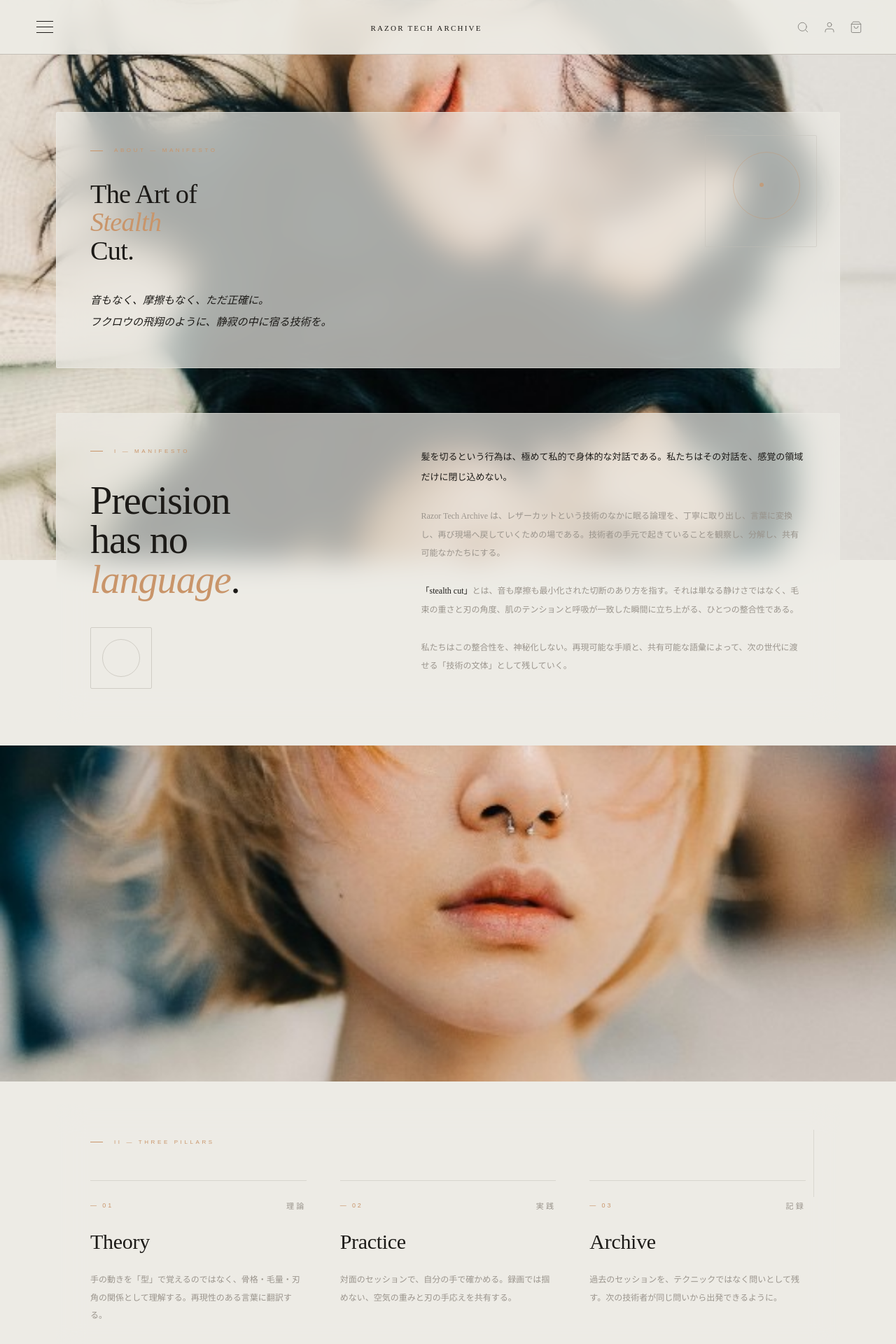
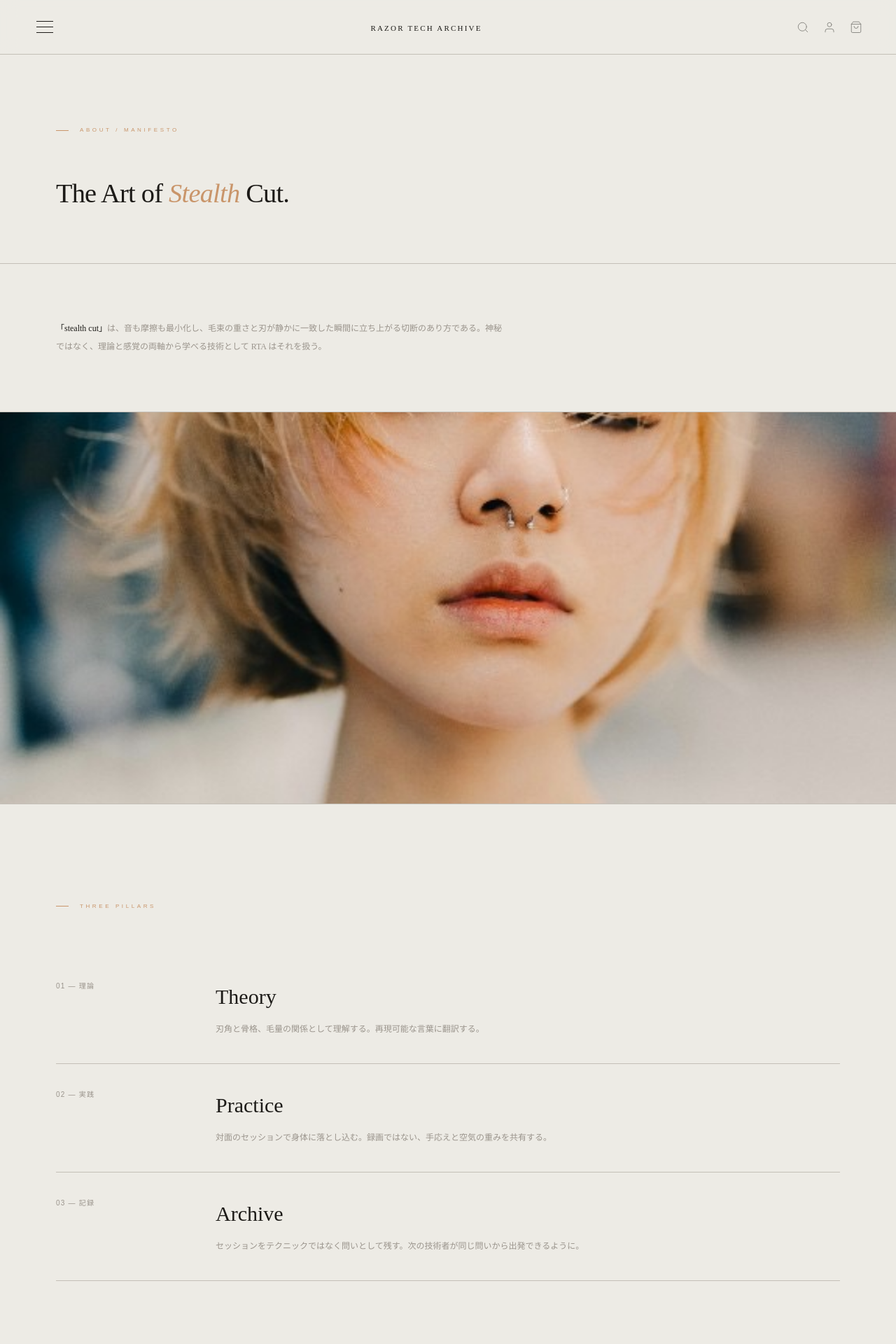
Before and after one commit to razortecharchive/rta-website, a Next.js app: page /about in a window 1280 px wide. Shown: the top 1920 px of the page at 70% size. Built offline with nearby package versions, Linux system fonts and the light colour scheme.

Commit message:
about page redesign v2

```diff
--- a/app/about/page.js
+++ b/app/about/page.js
@@ -1,216 +1,130 @@
 import Nav from '../components/Nav';
 
-const glassCard = {
-  background: 'rgba(237,235,229,0.7)',
-  backdropFilter: 'blur(20px)',
-  WebkitBackdropFilter: 'blur(20px)',
-  border: '1px solid rgba(237,235,229,0.5)',
-  borderRadius: 2,
-  padding: 48,
-};
+const pillars = [
+  {
+    num: '01',
+    en: 'Theory',
+    jp: '理論',
+    body: '刃角と骨格、毛量の関係として理解する。再現可能な言葉に翻訳する。',
+  },
+  {
+    num: '02',
+    en: 'Practice',
+    jp: '実践',
+    body: '対面のセッションで身体に落とし込む。録画ではない、手応えと空気の重みを共有する。',
+  },
+  {
+    num: '03',
+    en: 'Archive',
+    jp: '記録',
+    body: 'セッションをテクニックではなく問いとして残す。次の技術者が同じ問いから出発できるように。',
+  },
+];
 
 export default function AboutPage() {
   return (
-    <main style={{position:'relative', minHeight:'100vh', fontFamily:'DM Sans, sans-serif', fontWeight:200, color:'#1C1A17', background:'transparent'}}>
-      {/* Fixed parallax background — backgroundAttachment works on background-image */}
-      <div
-        className="about-parallax-bg"
-        aria-hidden="true"
-        style={{
-          position:'fixed',
-          inset:0,
-          zIndex:0,
-          backgroundImage:'url(/about-1.jpg)',
-          backgroundSize:'cover',
-          backgroundPosition:'center',
-          backgroundRepeat:'no-repeat',
-          backgroundAttachment:'fixed',
-        }}
-      />
-
+    <main style={{background:'#EDEBE5', minHeight:'100vh', fontFamily:'DM Sans, sans-serif', fontWeight:200, color:'#1C1A17'}}>
       <Nav />
 
-      <div className="about-content" style={{position:'relative', zIndex:1}}>
-        {/* HERO */}
-        <section className="about-section-outer about-hero-wrap" style={{padding:'160px 80px 32px'}}>
-          <div className="about-glass" style={{...glassCard, position:'relative', overflow:'hidden'}}>
-            <div aria-hidden="true" style={{position:'absolute', top:32, right:32, width:160, height:160, border:'1px solid rgba(196,191,183,0.45)', borderRadius:2, pointerEvents:'none'}}></div>
-            <div aria-hidden="true" style={{position:'absolute', top:56, right:56, width:96, height:96, borderRadius:'50%', border:'1px solid rgba(201,149,106,0.4)', pointerEvents:'none'}}></div>
-            <div aria-hidden="true" style={{position:'absolute', top:100, right:108, width:6, height:6, borderRadius:'50%', background:'#C9956A', opacity:0.7, pointerEvents:'none'}}></div>
-
-            <div style={{fontSize:8, letterSpacing:'0.45em', textTransform:'uppercase', color:'#C9956A', marginBottom:36, display:'flex', alignItems:'center', gap:16}}>
+      {/* 1. HEADER */}
+      <section className="section-pad about-page-top" style={{padding:'180px 80px 80px', borderBottom:'1px solid #C4BFB7'}}>
+        <div style={{fontSize:8, letterSpacing:'0.45em', textTransform:'uppercase', color:'#C9956A', marginBottom:64, display:'flex', alignItems:'center', gap:16}}>
           <span style={{width:18, height:1, background:'#C9956A', display:'inline-block'}}></span>
-              About — Manifesto
+          About / Manifesto
         </div>
-            <h1 className="page-heading" style={{fontFamily:'Cormorant Garamond, serif', fontSize:'clamp(28px, 3vw, 42px)', fontWeight:200, lineHeight:1.05, letterSpacing:'-0.02em', marginBottom:36, position:'relative', zIndex:1}}>
-              The Art of<br/><em style={{fontStyle:'italic', color:'#C9956A'}}>Stealth</em><br/>Cut.
+        <h1 className="about-page-title" style={{fontFamily:'Cormorant Garamond, serif', fontSize:'clamp(28px, 3vw, 42px)', fontWeight:200, lineHeight:1.05, letterSpacing:'-0.02em', marginBottom:0}}>
+          The Art of <em style={{fontStyle:'italic', color:'#C9956A'}}>Stealth</em> Cut.
         </h1>
-            <p className="about-lede" style={{fontFamily:"'Hiragino Mincho Pro', 'ヒラギノ明朝 Pro', serif", fontSize:15, fontStyle:'italic', color:'#1C1A17', lineHeight:2.1, maxWidth:620, position:'relative', zIndex:1}}>
-              音もなく、摩擦もなく、ただ正確に。<br/>フクロウの飛翔のように、静寂の中に宿る技術を。
-            </p>
-          </div>
       </section>
 
-        {/* MANIFESTO */}
-        <section className="about-section-outer" style={{padding:'32px 80px'}}>
-          <div className="about-glass" style={glassCard}>
-            <div className="about-two-col" style={{display:'grid', gridTemplateColumns:'1fr 1.4fr', gap:80, alignItems:'start'}}>
-              <div>
-                <div style={{fontSize:8, letterSpacing:'0.45em', textTransform:'uppercase', color:'#C9956A', marginBottom:36, display:'flex', alignItems:'center', gap:16}}>
-                  <span style={{width:18, height:1, background:'#C9956A', display:'inline-block'}}></span>
-                  I — Manifesto
-                </div>
-                <h2 className="about-section-title" style={{fontFamily:'Cormorant Garamond, serif', fontSize:'clamp(36px,4.4vw,64px)', fontWeight:200, lineHeight:1, letterSpacing:'-0.02em', marginBottom:40}}>
-                  Precision<br/>has no<br/><em style={{fontStyle:'italic', color:'#C9956A'}}>language</em>.
-                </h2>
-                <div style={{width:88, height:88, border:'1px solid rgba(196,191,183,0.7)', borderRadius:2, display:'flex', alignItems:'center', justifyContent:'center'}}>
-                  <div style={{width:54, height:54, borderRadius:'50%', border:'1px solid rgba(196,191,183,0.7)'}}></div>
-                </div>
-              </div>
-
-              <div>
-                <p style={{fontFamily:"'Hiragino Mincho Pro', 'ヒラギノ明朝 Pro', serif", fontSize:13, lineHeight:2.2, color:'#1C1A17', marginBottom:28}}>
-                  髪を切るという行為は、極めて私的で身体的な対話である。私たちはその対話を、感覚の領域だけに閉じ込めない。
+      {/* 2. CONCEPT TEXT */}
+      <section className="section-pad" style={{padding:'80px 80px', borderBottom:'1px solid #C4BFB7'}}>
+        <p style={{fontFamily:"'Hiragino Mincho Pro', 'ヒラギノ明朝 Pro', serif", fontSize:12, lineHeight:2.1, color:'#9A948C', maxWidth:640}}>
+          <strong style={{color:'#1C1A17', fontWeight:300}}>「stealth cut」</strong>は、音も摩擦も最小化し、毛束の重さと刃が静かに一致した瞬間に立ち上がる切断のあり方である。神秘ではなく、理論と感覚の両軸から学べる技術として RTA はそれを扱う。
         </p>
-                <p style={{fontFamily:"'Hiragino Mincho Pro', 'ヒラギノ明朝 Pro', serif", fontSize:12, lineHeight:2.2, color:'#9A948C', marginBottom:28}}>
-                  Razor Tech Archive は、レザーカットという技術のなかに眠る論理を、丁寧に取り出し、言葉に変換し、再び現場へ戻していくための場である。技術者の手元で起きていることを観察し、分解し、共有可能なかたちにする。
-                </p>
-                <p style={{fontFamily:"'Hiragino Mincho Pro', 'ヒラギノ明朝 Pro', serif", fontSize:12, lineHeight:2.2, color:'#9A948C', marginBottom:28}}>
-                  <strong style={{color:'#1C1A17', fontWeight:300}}>「stealth cut」</strong>とは、音も摩擦も最小化された切断のあり方を指す。それは単なる静けさではなく、毛束の重さと刃の角度、肌のテンションと呼吸が一致した瞬間に立ち上がる、ひとつの整合性である。
-                </p>
-                <p style={{fontFamily:"'Hiragino Mincho Pro', 'ヒラギノ明朝 Pro', serif", fontSize:12, lineHeight:2.2, color:'#9A948C'}}>
-                  私たちはこの整合性を、神秘化しない。再現可能な手順と、共有可能な語彙によって、次の世代に渡せる「技術の文体」として残していく。
-                </p>
-              </div>
-            </div>
-          </div>
       </section>
 
-        {/* INTERSTITIAL */}
-        <div className="about-interstitial" style={{width:'100%', height:'60vh', overflow:'hidden'}}>
+      {/* 3. IMAGE about-2 */}
+      <div className="about-photo-2" style={{width:'100%', height:'70vh', overflow:'hidden', borderBottom:'1px solid #C4BFB7'}}>
         <img
           src="/about-2.jpg"
-            alt=""
+          alt="Razor Tech Archive — セッション風景"
           style={{width:'100%', height:'100%', objectFit:'cover', objectPosition:'center', display:'block'}}
         />
       </div>
 
-        {/* PILLARS */}
-        <section className="about-section-outer" style={{padding:'32px 80px'}}>
-          <div className="about-glass pillars-glass" style={{...glassCard, position:'relative'}}>
-            <div aria-hidden="true" style={{position:'absolute', top:36, right:36, width:1, height:96, background:'rgba(196,191,183,0.45)'}}></div>
-
-            <div style={{fontSize:8, letterSpacing:'0.45em', textTransform:'uppercase', color:'#C9956A', marginBottom:48, display:'flex', alignItems:'center', gap:16}}>
+      {/* 4. PILLARS LIST */}
+      <section className="section-pad" style={{padding:'140px 80px', borderBottom:'1px solid #C4BFB7'}}>
+        <div style={{fontSize:8, letterSpacing:'0.45em', textTransform:'uppercase', color:'#C9956A', marginBottom:64, display:'flex', alignItems:'center', gap:16}}>
           <span style={{width:18, height:1, background:'#C9956A', display:'inline-block'}}></span>
-              II — Three Pillars
+          Three Pillars
         </div>
-
-            <div className="pillars-grid" style={{display:'grid', gridTemplateColumns:'repeat(3, 1fr)', gap:48}}>
-              {[
-                {
-                  num:'01',
-                  title:'Theory',
-                  jp:'理論',
-                  body:'手の動きを「型」で覚えるのではなく、骨格・毛量・刃角の関係として理解する。再現性のある言葉に翻訳する。',
-                },
-                {
-                  num:'02',
-                  title:'Practice',
-                  jp:'実践',
-                  body:'対面のセッションで、自分の手で確かめる。録画では掴めない、空気の重みと刃の手応えを共有する。',
-                },
-                {
-                  num:'03',
-                  title:'Archive',
-                  jp:'記録',
-                  body:'過去のセッションを、テクニックではなく問いとして残す。次の技術者が同じ問いから出発できるように。',
-                },
-              ].map((p) => (
-                <article key={p.num} style={{borderTop:'1px solid rgba(196,191,183,0.5)', paddingTop:28, display:'flex', flexDirection:'column', gap:20}}>
-                  <div style={{display:'flex', alignItems:'center', justifyContent:'space-between'}}>
-                    <span style={{fontSize:9, color:'#C9956A', letterSpacing:'0.32em'}}>— {p.num}</span>
-                    <span style={{fontFamily:"'Hiragino Mincho Pro', 'ヒラギノ明朝 Pro', serif", fontSize:11, color:'#9A948C', letterSpacing:'0.3em'}}>{p.jp}</span>
-                  </div>
-                  <h3 style={{fontFamily:'Cormorant Garamond, serif', fontSize:30, fontWeight:300, letterSpacing:'-0.01em'}}>{p.title}</h3>
-                  <p style={{fontFamily:"'Hiragino Mincho Pro', 'ヒラギノ明朝 Pro', serif", fontSize:12, lineHeight:2.1, color:'#9A948C'}}>{p.body}</p>
-                </article>
-              ))}
+        {pillars.map((p) => (
+          <div
+            key={p.num}
+            className="about-pillar-row"
+            style={{display:'grid', gridTemplateColumns:'180px 1fr', alignItems:'start', gap:48, padding:'36px 0', borderBottom:'1px solid #C4BFB7'}}
+          >
+            <span style={{fontSize:10, color:'#9A948C', letterSpacing:'0.12em'}}>{p.num} — {p.jp}</span>
+            <div>
+              <span className="about-pillar-title" style={{fontFamily:"'Hiragino Mincho Pro', 'ヒラギノ明朝 Pro', serif", fontSize:'clamp(18px,2.4vw,30px)', fontWeight:300, color:'#1C1A17', display:'block', marginBottom:12}}>{p.en}</span>
+              <p style={{fontFamily:"'Hiragino Mincho Pro', 'ヒラギノ明朝 Pro', serif", fontSize:12, lineHeight:2.1, color:'#9A948C', maxWidth:560}}>{p.body}</p>
             </div>
           </div>
+        ))}
       </section>
 
-        {/* INTERSTITIAL */}
-        <div className="about-interstitial" style={{width:'100%', height:'60vh', overflow:'hidden'}}>
+      {/* 5. IMAGE about-1 */}
+      <div className="about-photo-1" style={{width:'100%', height:'60vh', overflow:'hidden', borderBottom:'1px solid #C4BFB7'}}>
         <img
-            src="/about-3.jpg"
-            alt=""
+          src="/about-1.jpg"
+          alt="Razor Tech Archive — コンセプトビジュアル"
           style={{width:'100%', height:'100%', objectFit:'cover', objectPosition:'center', display:'block'}}
         />
       </div>
 
-        {/* CLOSING */}
-        <section className="about-section-outer" style={{padding:'32px 80px 160px'}}>
-          <div className="about-glass" style={{...glassCard, textAlign:'center', position:'relative'}}>
-            <div aria-hidden="true" style={{position:'absolute', top:40, left:'50%', transform:'translateX(-50%)', width:1, height:48, background:'rgba(201,149,106,0.65)'}}></div>
-            <p className="closing-quote" style={{fontFamily:'Cormorant Garamond, serif', fontSize:'clamp(28px,3.4vw,48px)', fontStyle:'italic', fontWeight:300, lineHeight:1.4, color:'#1C1A17', maxWidth:780, margin:'48px auto 28px', letterSpacing:'-0.01em'}}>
+      {/* 6. QUOTE */}
+      <section className="section-pad" style={{padding:'140px 80px', borderBottom:'1px solid #C4BFB7', textAlign:'center'}}>
+        <p className="about-quote" style={{fontFamily:'Cormorant Garamond, serif', fontSize:'clamp(22px,2.8vw,36px)', fontStyle:'italic', fontWeight:300, lineHeight:1.45, color:'#1C1A17', maxWidth:720, margin:'0 auto 24px', letterSpacing:'-0.01em'}}>
           “The blade does not <em style={{color:'#C9956A'}}>cut</em> hair.<br/>It listens to the weight that asks to fall.”
         </p>
-            <p style={{fontFamily:"'Hiragino Mincho Pro', 'ヒラギノ明朝 Pro', serif", fontSize:12, color:'#9A948C', letterSpacing:'0.3em', textTransform:'uppercase'}}>— RTA Manifesto, 2026</p>
-          </div>
+        <p style={{fontFamily:"'Hiragino Mincho Pro', 'ヒラギノ明朝 Pro', serif", fontSize:11, color:'#9A948C', letterSpacing:'0.3em', textTransform:'uppercase'}}>— RTA Manifesto, 2026</p>
       </section>
 
       {/* FOOTER */}
-        <footer className="site-footer about-section-outer" style={{padding:'32px 80px 48px'}}>
-          <div className="about-glass" style={{...glassCard, padding:'32px 48px', display:'flex', alignItems:'center', justifyContent:'space-between', flexWrap:'wrap', gap:20}}>
-            <span style={{fontFamily:'Cormorant Garamond, serif', fontSize:13, letterSpacing:'0.3em', textTransform:'uppercase', opacity:0.55}}>Razor Tech Archive</span>
+      <footer className="site-footer" style={{padding:'48px 80px', display:'flex', alignItems:'center', justifyContent:'space-between'}}>
+        <span style={{fontFamily:'Cormorant Garamond, serif', fontSize:13, letterSpacing:'0.3em', textTransform:'uppercase', opacity:0.5}}>Razor Tech Archive</span>
         <span style={{fontSize:9, letterSpacing:'0.18em', color:'#9A948C'}}>© 2026 Razor Tech Archive</span>
         <div style={{display:'flex', gap:24}}>
           <a href="#" style={{fontSize:9, letterSpacing:'0.22em', textTransform:'uppercase', color:'#9A948C', textDecoration:'none'}}>Instagram</a>
           <a href="/contact" style={{fontSize:9, letterSpacing:'0.22em', textTransform:'uppercase', color:'#9A948C', textDecoration:'none'}}>Contact</a>
         </div>
-          </div>
       </footer>
-      </div>
 
       <style>{`
         @media (max-width: 768px) {
-          .about-section-outer {
-            padding-left: 20px !important;
-            padding-right: 20px !important;
+          .about-page-top {
+            padding: 140px 24px 60px !important;
           }
-          .about-glass {
-            padding: 28px 20px !important;
+          .section-pad {
+            padding: 80px 24px !important;
           }
-          .about-hero-wrap {
-            padding-top: 120px !important;
+          .about-photo-2 {
+            height: 55vh !important;
           }
-          .about-interstitial {
+          .about-photo-1 {
             height: 45vh !important;
           }
-          .about-two-col {
+          .about-pillar-row {
             grid-template-columns: 1fr !important;
-            gap: 40px !important;
+            gap: 12px !important;
+            padding: 28px 0 !important;
           }
-          .about-section-title {
-            font-size: 36px !important;
+          .about-pillar-title {
+            font-size: 20px !important;
           }
-          .pillars-grid {
-            grid-template-columns: 1fr !important;
-            gap: 32px !important;
-          }
-          .closing-quote {
-            font-size: 22px !important;
-          }
-          .site-footer .about-glass {
-            flex-direction: column !important;
-            text-align: center !important;
-            justify-content: center !important;
-          }
-          /* iOS: reduce jank with fixed attachment */
-          @supports (-webkit-touch-callout: none) {
-            .about-parallax-bg {
-              background-attachment: scroll !important;
-            }
+          .about-quote {
+            font-size: 20px !important;
           }
         }
       `}</style>
```
Lines whose indentation alone changed are shown as unchanged.
